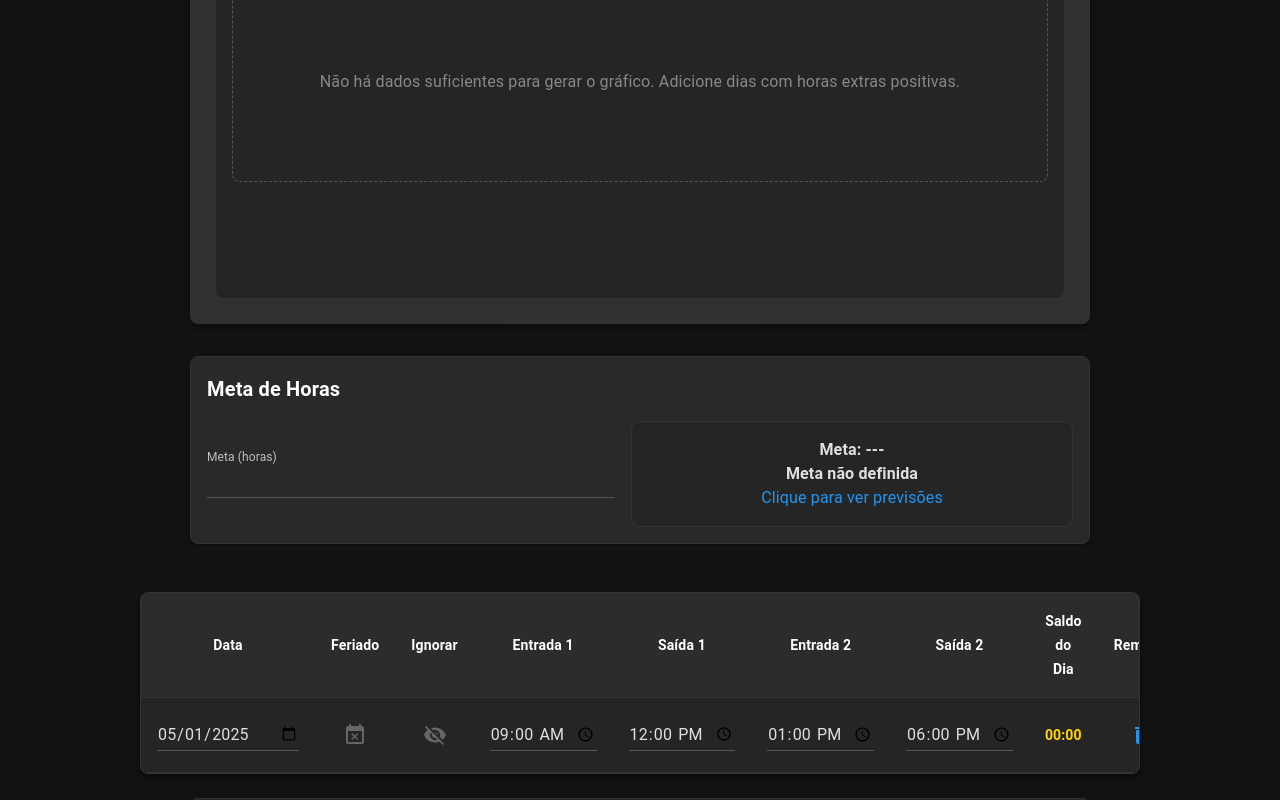
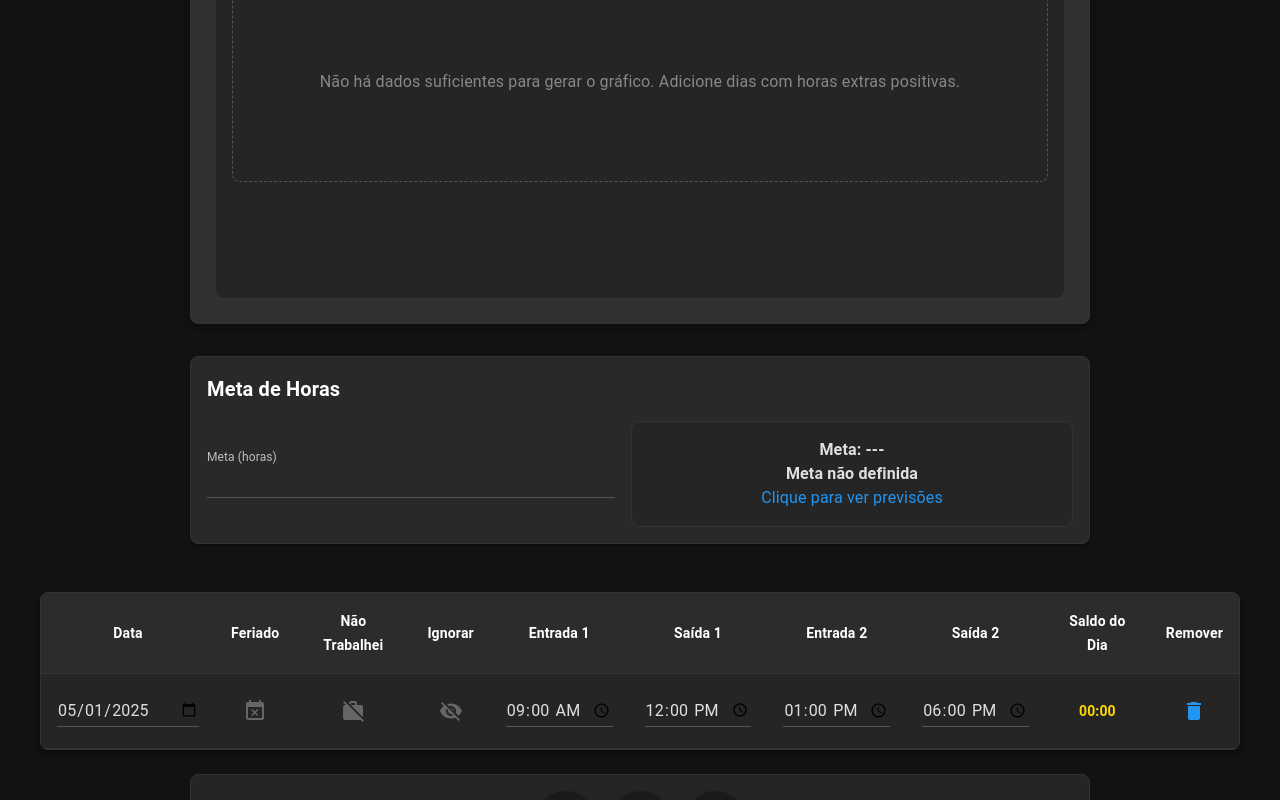
Before and after one commit to odutradev/overtime-calculator, a React (Vite) app: page / in a window 1280 px wide. Both pictures are taken after a click on the button 715 px from the left and 1214 px from the top of the page. Shown: the part 493-1293 px from the top of the page. Built offline with nearby package versions, Linux system fonts and the light colour scheme.

Commit message:
feat: Adding option i did not work

```diff
--- a/src/page/components/table/index.tsx
+++ b/src/page/components/table/index.tsx
@@ -2,13 +2,14 @@ import { TableContainer, Paper, Table as CustomTable, TableHead, TableRow, Table
 import DeleteIcon from '@mui/icons-material/Delete';
 import VisibilityOffIcon from '@mui/icons-material/VisibilityOff';
 import EventBusyIcon from '@mui/icons-material/EventBusy';
+import WorkOffIcon from '@mui/icons-material/WorkOff';
 
 import { calculateOvertime, formatMinutesToHHMM } from '../../utils';
 
 import type { OvertimeTableProps } from './types';
 import type { Day } from '../../types';
 
-const Table = ({ days, updateDay, removeDay }: OvertimeTableProps) => {
+const Table = ({ days, updateDay, removeDay, toleranceEnabled }: OvertimeTableProps) => {
   const dateCounts = days.reduce((acc, day) => {
     acc[day.date] = (acc[day.date] || 0) + 1;
     return acc;
@@ -21,7 +22,7 @@ const Table = ({ days, updateDay, removeDay }: OvertimeTableProps) => {
       component={Paper}
       sx={{
         mt: 2,
-        maxWidth: 1000,
+        maxWidth: 1200,
         bgcolor: '#1e1e1e',
         border: '1px solid #333',
         borderRadius: 2,
@@ -34,6 +35,7 @@ const Table = ({ days, updateDay, removeDay }: OvertimeTableProps) => {
             {[
               'Data',
               'Feriado',
+              'Não Trabalhei',
               'Ignorar',
               'Entrada 1',
               'Saída 1',
@@ -61,10 +63,12 @@ const Table = ({ days, updateDay, removeDay }: OvertimeTableProps) => {
               day.saida2 || '18:00',
               day.holiday,
               day.ignored,
-              false
+              toleranceEnabled,
+              day.didNotWork
             );
 
             const isIgnored = day.ignored;
+            const isDidNotWork = day.didNotWork;
             const isDuplicated = dateCounts[day.date] > 1;
 
             return (
@@ -102,7 +106,7 @@ const Table = ({ days, updateDay, removeDay }: OvertimeTableProps) => {
                     value={day.date}
                     onChange={(e) => updateDay(day.id, 'date', e.target.value)}
                     variant="standard"
-                    disabled={isIgnored}
+                    disabled={isIgnored || isDidNotWork}
                     sx={{
                       '& input': { color: '#e0e0e0' },
                       '& .MuiInput-underline:before': { borderBottomColor: '#555' },
@@ -132,13 +136,32 @@ const Table = ({ days, updateDay, removeDay }: OvertimeTableProps) => {
                       <Checkbox
                         checked={day.holiday}
                         onChange={(e) => updateDay(day.id, 'holiday', e.target.checked)}
-                        disabled={isIgnored}
+                        disabled={isIgnored || isDidNotWork}
                         icon={<EventBusyIcon />}
                         checkedIcon={<EventBusyIcon />}
                         sx={{
                           color: '#666',
                           '&.Mui-checked': { color: '#FF9800' },
                           '&:hover': { bgcolor: 'rgba(255, 152, 0, 0.1)' }
+                        }}
+                      />
+                    </Box>
+                  </Tooltip>
+                </TableCell>
+
+                <TableCell align="center" sx={{ borderBottom: '1px solid #333' }}>
+                  <Tooltip title={day.didNotWork ? "Não trabalhei neste dia (-8h)" : "Marcar que não trabalhei"}>
+                    <Box sx={{ display: 'flex', alignItems: 'center', justifyContent: 'center' }}>
+                      <Checkbox
+                        checked={day.didNotWork}
+                        onChange={(e) => updateDay(day.id, 'didNotWork', e.target.checked)}
+                        disabled={isIgnored}
+                        icon={<WorkOffIcon />}
+                        checkedIcon={<WorkOffIcon />}
+                        sx={{
+                          color: '#666',
+                          '&.Mui-checked': { color: '#f44336' },
+                          '&:hover': { bgcolor: 'rgba(244, 67, 54, 0.1)' }
                         }}
                       />
                     </Box>
@@ -181,7 +204,7 @@ const Table = ({ days, updateDay, removeDay }: OvertimeTableProps) => {
                       }
                       inputProps={{ step: 300 }}
                       variant="standard"
-                      disabled={isIgnored}
+                      disabled={isIgnored || isDidNotWork}
                       sx={{
                         '& input': { color: '#e0e0e0' },
                         '& .MuiInput-underline:before': { borderBottomColor: '#555' },
@@ -197,6 +220,8 @@ const Table = ({ days, updateDay, removeDay }: OvertimeTableProps) => {
                     title={
                       isIgnored
                         ? "Dia ignorado - não conta no cálculo"
+                        : isDidNotWork
+                          ? "Não trabalhei neste dia - 8 horas negativas"
                         : Math.abs(overtimeMinutes) < 10
                           ? "Dentro da tolerância (±10min) - pode ser ignorado quando ativada"
                           : overtimeMinutes === 0
@@ -210,11 +235,13 @@ const Table = ({ days, updateDay, removeDay }: OvertimeTableProps) => {
                       sx={{
                         color: isIgnored
                           ? '#666'
-                          : Math.abs(overtimeMinutes) < 10
-                            ? '#FFD700'
-                            : overtimeMinutes >= 0
-                              ? '#4CAF50'
-                              : '#f44336',
+                          : isDidNotWork
+                            ? '#f44336'
+                            : Math.abs(overtimeMinutes) < 10
+                              ? '#FFD700'
+                              : overtimeMinutes >= 0
+                                ? '#4CAF50'
+                                : '#f44336',
                         fontWeight: 'bold',
                         position: 'relative',
                         cursor: 'help',
@@ -224,6 +251,18 @@ const Table = ({ days, updateDay, removeDay }: OvertimeTableProps) => {
                       {isIgnored ? '---' : formatMinutesToHHMM(overtimeMinutes)}
                       {isIgnored && (
                         <VisibilityOffIcon
+                          sx={{
+                            position: 'absolute',
+                            top: '50%',
+                            left: '50%',
+                            transform: 'translate(-50%, -50%)',
+                            opacity: 0.3,
+                            fontSize: '1.2rem'
+                          }}
+                        />
+                      )}
+                      {isDidNotWork && !isIgnored && (
+                        <WorkOffIcon
                           sx={{
                             position: 'absolute',
                             top: '50%',
--- a/src/page/index.tsx
+++ b/src/page/index.tsx
@@ -21,7 +21,8 @@ const App = () => {
     const parsedDays = stored ? JSON.parse(stored) : [];
     return parsedDays.map((day: any) => ({
       ...day,
-      ignored: day.ignored ?? false
+      ignored: day.ignored ?? false,
+      didNotWork: day.didNotWork ?? false
     }));
   });
   const [selectedMonth, setSelectedMonth] = useState<string>(() => {
@@ -67,7 +68,8 @@ const App = () => {
         day.saida2 || "18:00",
         day.holiday,
         day.ignored,
-        toleranceEnabled
+        toleranceEnabled,
+        day.didNotWork
       );
       if (overtimeMinutes > 0) {
         monthlyData[yearMonth] =
@@ -120,6 +122,7 @@ const App = () => {
       date: formattedDate,
       holiday: false,
       ignored: false,
+      didNotWork: false,
       entrada1: "09:00",
       saida1: "12:00",
       entrada2: "13:00",
@@ -159,7 +162,8 @@ const App = () => {
       day.saida2 || "18:00",
       day.holiday,
       day.ignored,
-      toleranceEnabled
+      toleranceEnabled,
+      day.didNotWork
     );
     return sum + overtimeMinutes;
   }, 0);
@@ -171,7 +175,8 @@ const App = () => {
       day.saida2 || "18:00",
       day.holiday,
       day.ignored,
-      toleranceEnabled
+      toleranceEnabled,
+      day.didNotWork
     );
     return overtimeMinutes < 0 ? sum + overtimeMinutes : sum;
   }, 0);
@@ -183,7 +188,8 @@ const App = () => {
       day.saida2 || "18:00",
       day.holiday,
       day.ignored,
-      toleranceEnabled
+      toleranceEnabled,
+      day.didNotWork
     );
     return sum + overtimeMinutes;
   }, 0);
@@ -195,7 +201,8 @@ const App = () => {
       day.saida2 || "18:00",
       day.holiday,
       day.ignored,
-      toleranceEnabled
+      toleranceEnabled,
+      day.didNotWork
     );
     return overtimeMinutes < 0 ? sum + overtimeMinutes : sum;
   }, 0);
@@ -225,7 +232,8 @@ const App = () => {
         if (Array.isArray(importedDays)) {
           const normalizedDays = importedDays.map((day: any) => ({
             ...day,
-            ignored: day.ignored ?? false
+            ignored: day.ignored ?? false,
+            didNotWork: day.didNotWork ?? false
           }));
           setDays(normalizedDays);
         }
--- a/src/page/types.ts
+++ b/src/page/types.ts
@@ -1,6 +1,7 @@
 export interface Day {
     holiday: boolean;
     ignored: boolean;
+    didNotWork: boolean;
     entrada1: string;
     entrada2: string;
     saida1: string;
--- a/src/page/utils.ts
+++ b/src/page/utils.ts
@@ -11,9 +11,12 @@ export const calculateOvertime = (
   saida2: string,
   holiday: boolean,
   ignored: boolean = false,
-  toleranceEnabled: boolean = false
+  toleranceEnabled: boolean = false,
+  didNotWork: boolean = false
 ): { overtimeMinutes: number } => {
   if (ignored) return { overtimeMinutes: 0 };
+
+  if (didNotWork) return { overtimeMinutes: -480 };
 
   const period1 = timeToMinutes(saida1) - timeToMinutes(entrada1);
   const period2 = timeToMinutes(saida2) - timeToMinutes(entrada2);
```
